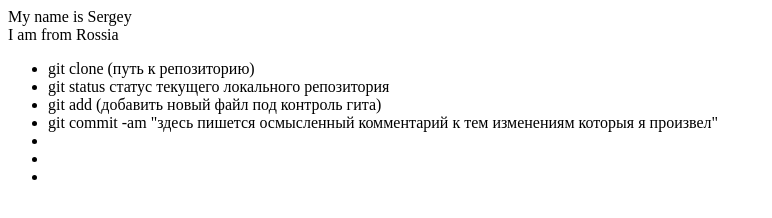
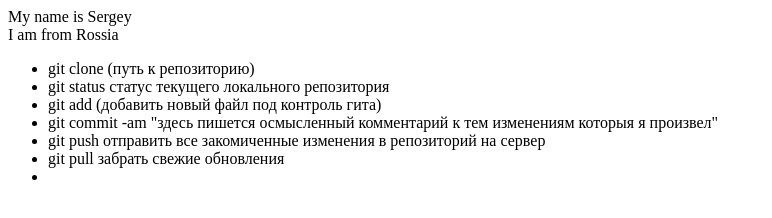
Before and after one commit to Mayak02/git-lesson, a plain HTML site: page index.html in a window 1280 px wide. Shown: the whole page, without its empty margins (0-772 px from the left). Drawn offline with Linux system fonts and the light colour scheme.

Commit message:
added push pull instructions to html

```diff
--- a/index.html
+++ b/index.html
@@ -6,8 +6,8 @@
 		<li>git status статус текущего локального репозитория</li>
 		<li>git add (добавить новый файл под контроль гита)</li>
 		<li>git commit -am "здесь пишется осмысленный комментарий к тем изменениям которыя я произвел"</li>
-		<li></li>
-		<li></li>
+		<li>git push отправить все закомиченные изменения в репозиторий на сервер</li>
+		<li>git pull забрать свежие обновления</li>
 		<li></li>
 	</ul>
 </div>
```
